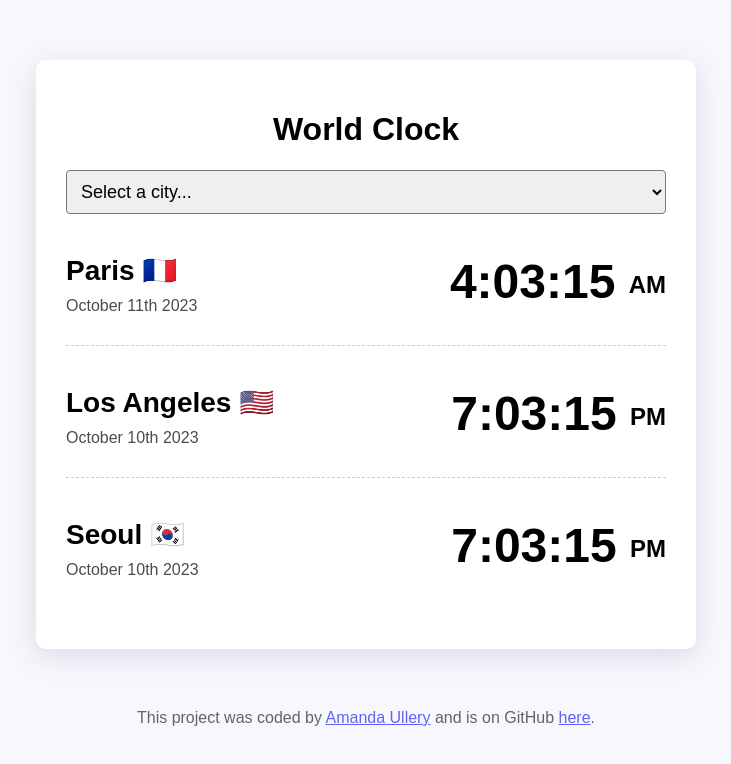
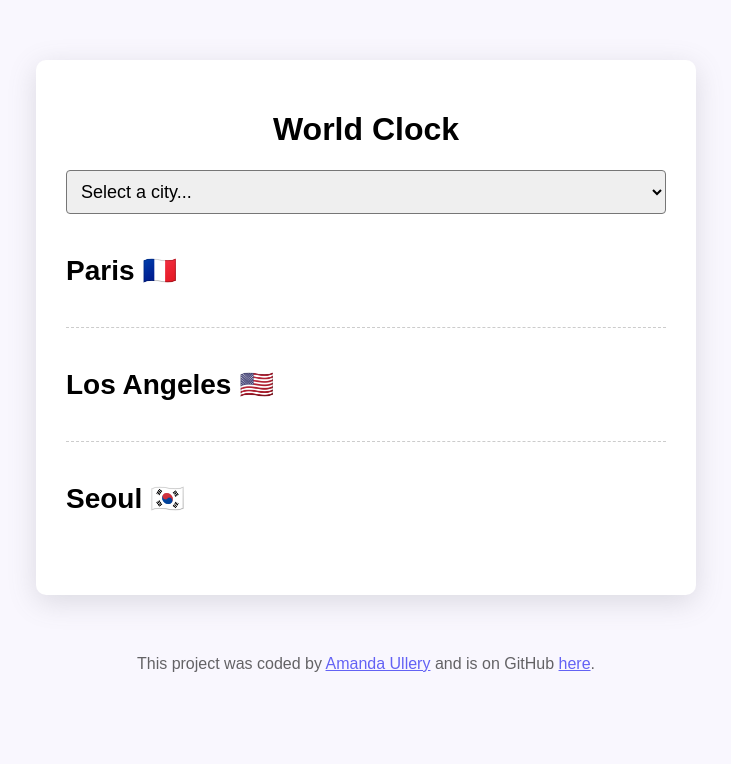
Before and after one commit to acrow4/world-clock, a plain HTML site: page index.html in a window 1280 px wide. Shown: the whole page, without its empty margins (274-1005 px from the left). Drawn offline with nearby package versions, Linux system fonts and the light colour scheme; a script that the page names is missing.

Commit message:
Removed hardcoded dates and times

```diff
--- a/index.html
+++ b/index.html
@@ -23,23 +23,23 @@
         <div class="city" id="paris">
           <div>
             <h2>Paris 🇫🇷</h2>
-            <div class="date">October 11th 2023</div>
+            <div class="date"></div>
           </div>
-          <div class="time">4:03:15 <small>AM</small></div>
+          <div class="time"></div>
         </div>
         <div class="city" id="los-angeles">
           <div>
             <h2>Los Angeles 🇺🇸</h2>
-            <div class="date">October 10th 2023</div>
+            <div class="date"></div>
           </div>
-          <div class="time">7:03:15 <small>PM</small></div>
+          <div class="time"></div>
         </div>
         <div class="city" id="seoul">
           <div>
             <h2>Seoul 🇰🇷</h2>
-            <div class="date">October 10th 2023</div>
+            <div class="date"></div>
           </div>
-          <div class="time">7:03:15 <small>PM</small></div>
+          <div class="time"></div>
         </div>
       </div>
     </div>
```
